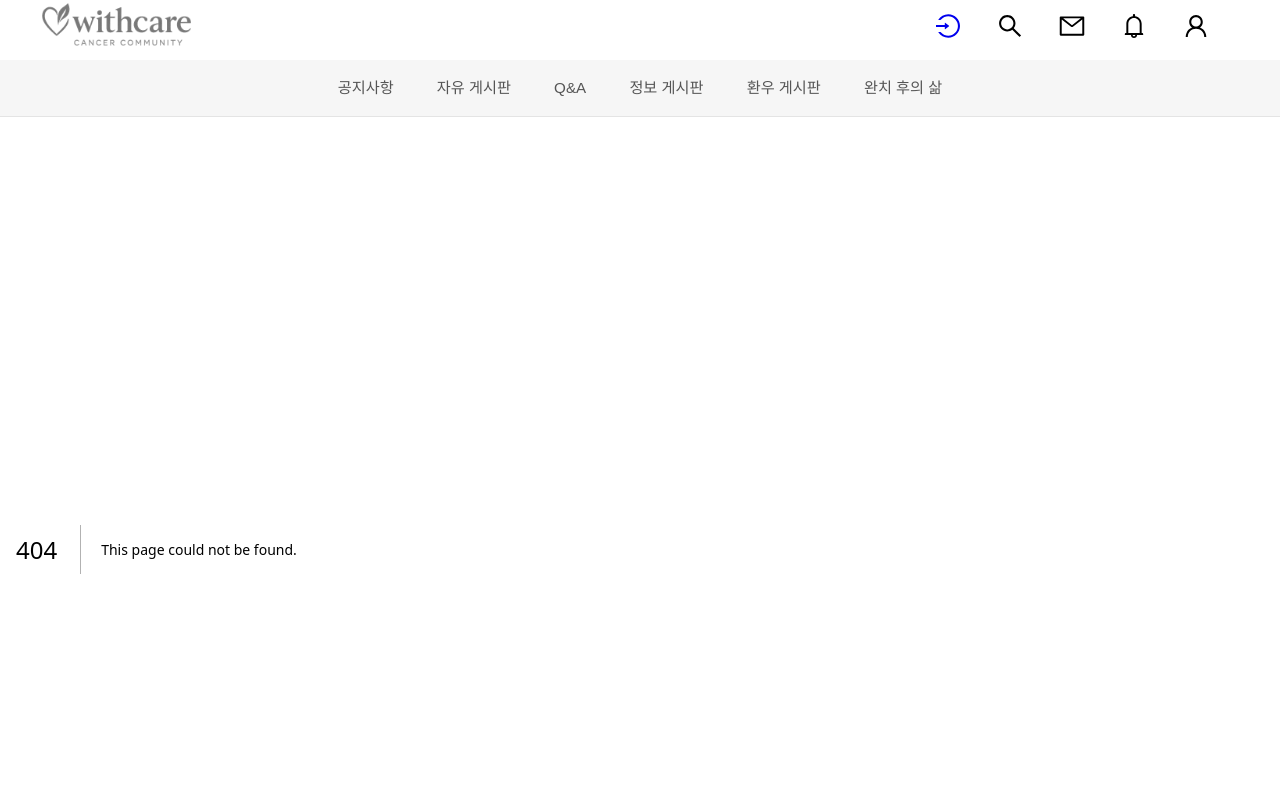
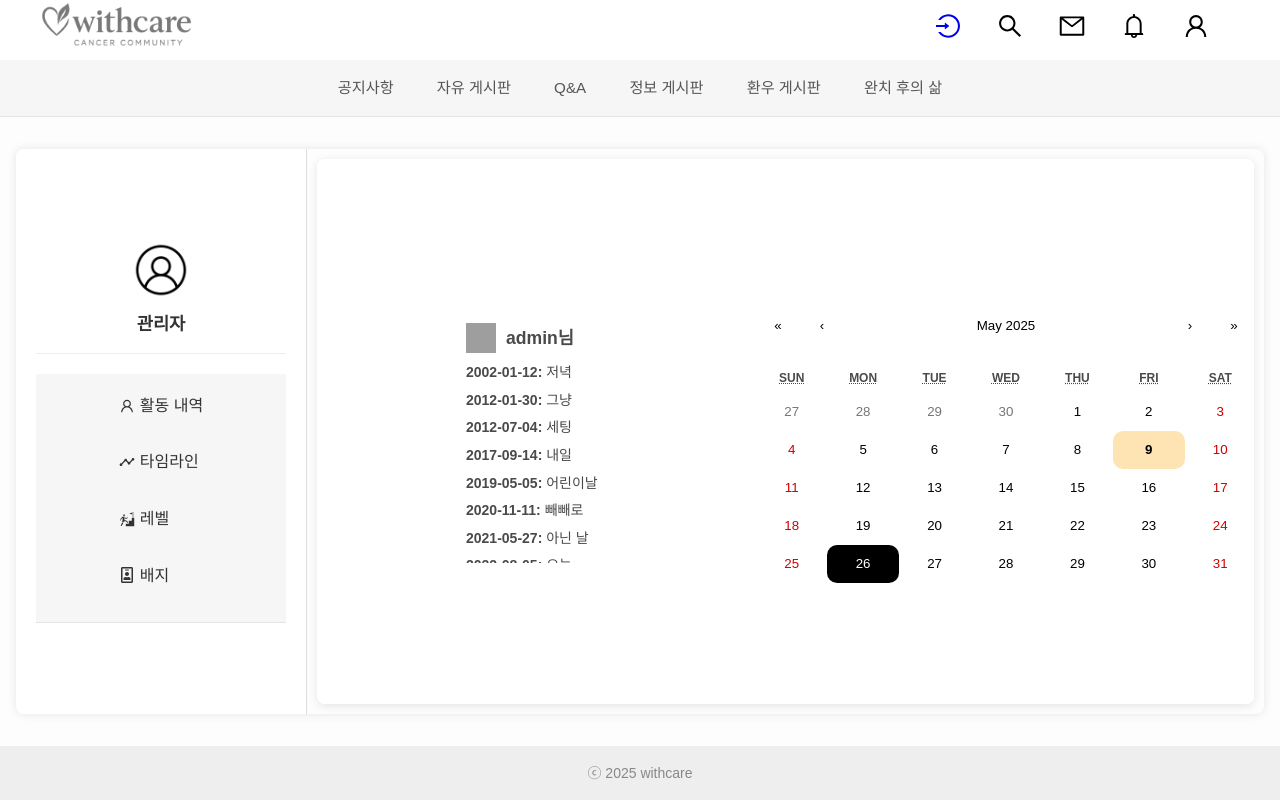
Before and after one commit to oneidsin/withcare_front, a Next.js app: page /profile/timeline in a window 1280 px wide. Before the commit this address had no page. Shown: the top 800 px of the page. Built offline with nearby package versions, Linux system fonts and the light colour scheme; grey boxes are pictures that could not be loaded.

Commit message:
프로필 중...

```diff
--- a/package.json
+++ b/package.json
@@ -11,8 +11,10 @@
   "dependencies": {
     "@reduxjs/toolkit": "^2.8.2",
     "axios": "^1.9.0",
+    "date-fns": "^4.1.0",
     "next": "15.3.2",
     "react": "^19.0.0",
+    "react-calendar": "^5.1.0",
     "react-dom": "^19.0.0",
     "react-icons": "^5.5.0",
     "react-redux": "^9.2.0"
--- a/src/app/profile/layout.jsx
+++ b/src/app/profile/layout.jsx
@@ -27,17 +27,17 @@ export default function ProfileLayout({ children }) {
                 </Link>
             </li>
             <li>
-                <Link href="/profile/comments">
+                <Link href="/profile/timeline">
                     <MdOutlineTimeline style={{ marginRight: '5px' }} />타임라인
                 </Link>
             </li>
             <li>
-                <Link href="/profile/likes">
+                <Link href="/profile/level">
                     <GiStairsGoal style={{ marginRight: '5px' }} />레벨
                 </Link>
             </li>
             <li>
-                <Link href="/profile/searches">
+                <Link href="/profile/badge">
                     <FaRegIdBadge style={{ marginRight: '5px' }} />배지
                 </Link>
             </li>
--- a/src/app/profile/profile.css
+++ b/src/app/profile/profile.css
@@ -148,3 +148,174 @@
     font-size: 14px;
     color: #444;
 }
+
+.activity-tabs {
+    display: flex;
+    gap: 10px;
+    margin: 20px 0;
+}
+
+.activity-tab-button {
+    padding: 6px 14px;
+    background: #fafafa;
+    border: none;
+    border-radius: 6px;
+    cursor: pointer;
+    font-weight: 500;
+}
+
+.activity-tab-button.active {
+    background-color: #007bff;
+    color: white;
+}
+
+/* 회원 탈퇴 */
+.top-right {
+    display: flex;
+    justify-content: flex-end;
+    padding: 1rem;
+}
+
+.delete-btn {
+    background-color: #ff4d4f;
+    color: white;
+    border: none;
+    padding: 8px 16px;
+    border-radius: 6px;
+    cursor: pointer;
+    font-size: 14px;
+    transition: background-color 0.1s;
+}
+
+.delete-btn:hover {
+    background-color: #d9363e;
+}
+
+
+/* 타임라인 페이지 *//* 전체 레이아웃 */
+.timeline-page {
+    display: flex;
+    justify-content: center;
+    padding-top: 200px;    /* 상단 여백 확보 */
+    padding-bottom: 60px; /* 하단도 조금 띄우기 */
+    min-height: 100vh;
+}
+
+.timeline-wrapper {
+    margin-top: 100px;         /* ✅ 위에 여백 줌 */
+    display: flex;
+    flex-direction: row;
+    justify-content: center;
+    align-items: flex-start;
+    gap: 70px;
+    padding: 24px;
+    width: 1000px;           /* profile-page 기준에 맞춤 */
+    font-family: sans-serif;
+}
+
+/* 왼쪽 프로필 + 일정 목록 */
+.left-panel {
+    display: flex;
+    flex-direction: column;
+    align-items: flex-start;
+    min-width: 220px;
+    padding-top: 20px;
+}
+
+.profile-mini {
+    display: flex;
+    align-items: center;
+    margin-bottom: 10px;
+}
+
+.profile-mini img {
+    width: 30px;
+    height: 30px;
+    margin-right: 10px;
+}
+
+.mini-name {
+    font-weight: bold;
+    font-size: 1.1rem;
+}
+
+.event-list {
+    max-height: 200px;         /* 👈 한 화면에 5개 정도만 보이게 */
+    overflow-y: auto;          /* 👈 넘치면 세로 스크롤 표시 */
+    padding-right: 8px;        /* 스크롤바 공간 확보 */
+}
+
+.event-item {
+    margin-bottom: 8px;
+    cursor: pointer;
+    font-size: 14px;
+    line-height: 1.4;
+}
+
+.event-item:hover {
+    color: #0070f3;
+}
+
+/* 가운데 달력 */
+.calendar-container {
+    display: flex;
+    flex-direction: column;
+    align-items: center;
+    justify-content: center;
+    padding: 0;
+    margin: 0;
+    width: 500px;               /* 캘린더 너비 조정 */
+    text-align: center;
+}
+
+/* 캘린더 본체 스타일 */
+.react-calendar {
+    width: 100%;
+    max-width: 100%;
+    border: none;
+    font-family: 'Noto Sans KR', sans-serif;
+}
+
+.react-calendar__tile--active {
+    background: #0070f3;
+    color: white;
+    border-radius: 4px;
+}
+
+.react-calendar__tile--now {
+    background: black;
+    border-radius: 10px;
+    position: relative;
+}
+
+.react-calendar__tile--hasActive {
+    background: #e0e0e0;
+}
+
+.react-calendar__tile.has-event {
+    background: #ffe4b3;
+    border-radius: 10px;
+    position: relative;
+    font-weight: bold;
+}
+
+/* 월 이동 네비게이션 */
+.month-nav {
+    display: flex;
+    justify-content: center;
+    align-items: center;
+    margin-bottom: 10px;
+    gap: 10px;
+}
+
+.month-nav button {
+    background-color: #eee;
+    border: none;
+    padding: 6px 12px;
+    border-radius: 5px;
+    cursor: pointer;
+}
+
+.month-nav button:hover {
+    background-color: #ccc;
+}
--- /dev/null
+++ b/src/app/profile/timeline/page.jsx
@@ -0,0 +1,94 @@
+"use client";
+
+import React, { useState } from "react";
+import Calendar from "react-calendar";
+import { useRouter } from "next/navigation";
+import "react-calendar/dist/Calendar.css";
+import "../profile.css";
+
+export default function TimelinePage() {
+    const router = useRouter();
+
+    const [selectedDate, setSelectedDate] = useState(new Date());
+    const [calendarDate, setCalendarDate] = useState(new Date()); // 기준 달력 날짜
+
+    const events = [
+        { date: "2019-05-05", title: "어린이날" },
+        { date: "2020-11-11", title: "빼빼로" },
+        { date: "2012-01-30", title: "그냥" },
+        { date: "2025-02-10", title: "아무날" },
+        { date: "2021-05-27", title: "아닌 날" },
+        { date: "2022-11-26", title: "샘플" },
+        { date: "2012-07-04", title: "세팅" },
+        { date: "2022-08-05", title: "오늘" },
+        { date: "2002-01-12", title: "저녁" },
+        { date: "2023-03-21", title: "주말" },
+        { date: "2025-04-09", title: "기다려" },
+        { date: "2017-09-14", title: "내일" },
+        { date: "2025-05-09", title: "점심" },
+        { date: "2025-06-11", title: "아침" }
+    ].sort((a, b) => new Date(a.date) - new Date(b.date));
+
+    const hasEvent = (date) => {
+        const d = formatDate(date);
+        return events.some(e => e.date === d);
+    };
+
+    const handleDateClick = (value) => {
+        const dateStr = value.toISOString().slice(0, 10);
+        router.push(`/timeline/write?date=${dateStr}`);
+    };
+
+    const handleEventClick = (date) => {
+        router.push(`/timeline/write?date=${date}`);
+    };
+
+    const moveMonth = (delta) => {
+        const newDate = new Date(calendarDate);
+        newDate.setMonth(calendarDate.getMonth() + delta);
+        setCalendarDate(newDate);
+    };
+
+    const formatDate = (date) => {
+        const year = date.getFullYear();
+        const month = (`0${date.getMonth() + 1}`).slice(-2);
+        const day = (`0${date.getDate()}`).slice(-2);
+        return `${year}-${month}-${day}`;
+    };
+
+    return (
+        <div className="timeline-wrapper">
+            {/* 왼쪽 */}
+            <div className="left-panel">
+                <div className="profile-mini">
+                    <img src="/icons/profile.svg" alt="프로필" className="mini-img" />
+                    <div className="mini-name">admin님</div>
+                </div>
+                <div className="event-list">
+                    {events.map((e, idx) => (
+                        <div key={idx} className="event-item" onClick={() => handleEventClick(e.date)}>
+                            <strong>{e.date}:</strong> {e.title}
+                        </div>
+                    ))}
+                </div>
+            </div>
+
+            {/* 가운데 캘린더 */}
+            <div className="calendar-container">
+
+                <Calendar
+                    onClickDay={handleDateClick}
+                    value={selectedDate}
+                    tileClassName={({ date, view }) =>
+                        view === "month" && hasEvent(date) ? "has-event" : null
+                    }
+                    calendarType="gregory"
+                    activeStartDate={calendarDate}
+                    onActiveStartDateChange={({ activeStartDate }) => {
+                        if (activeStartDate) setCalendarDate(activeStartDate);
+                    }}
+                />
+            </div>
+        </div>
+    );
+}
--- a/src/app/search/search.css
+++ b/src/app/search/search.css
@@ -1,5 +1,5 @@
 .search-page {
-    max-width: 900px; /* 또는 1000px 정도 */
+    width: 900px; /* 또는 1000px 정도 */
     margin: 0 auto;
     padding: 20px;
 }
```
Also changed, not shown: src/app/profile/badge/page.jsx (added, +7 -0 lines), src/app/profile/level/page.jsx (added, +7 -0 lines), src/app/profile/page.jsx (+20 -4 lines), 1 other file (tests, documents, lock files or other folders).
